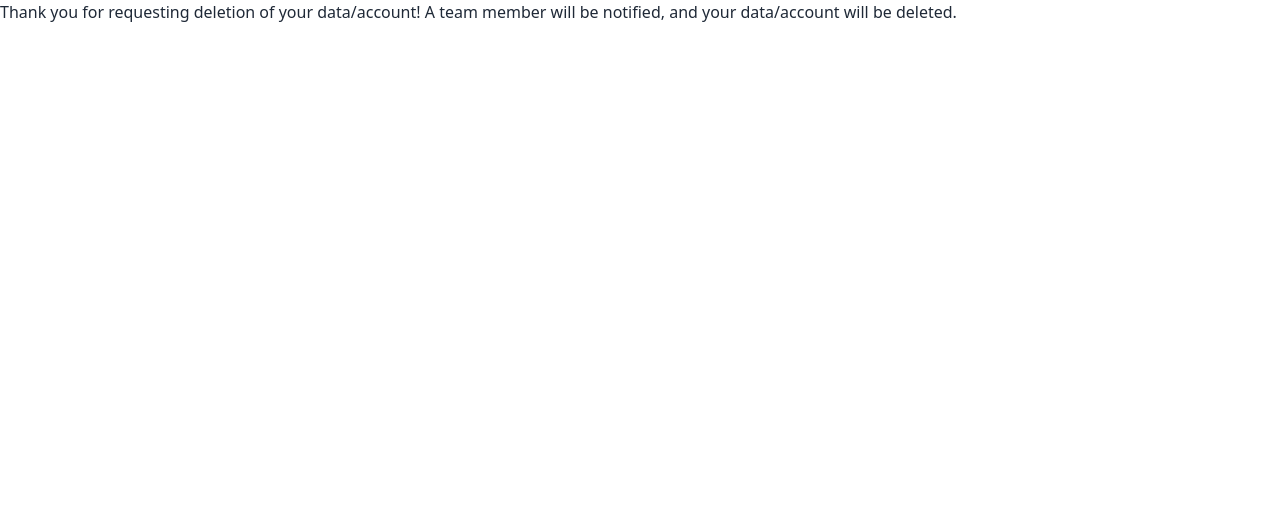
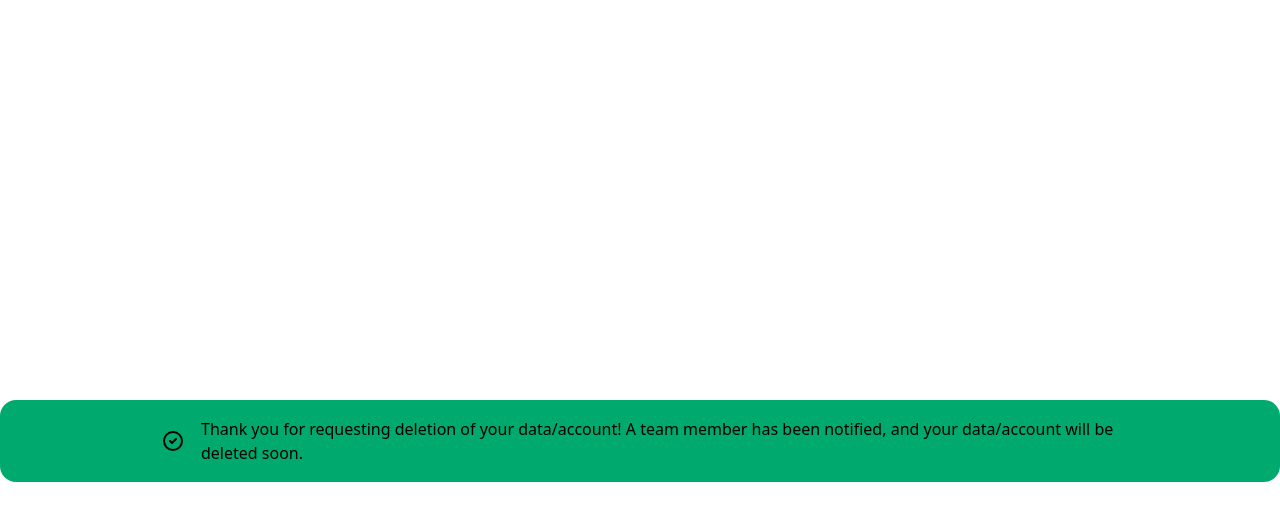
Before and after one commit to sillsdev/appbuilder-usercontent-management, a SvelteKit app: page /confirmation in a window 1280 px wide. Shown: the top 520 px of the page. Built offline with nearby package versions, Linux system fonts and the light colour scheme.

Commit message:
Add styling to confirmation page

```diff
--- a/src/routes/confirmation/+page.svelte
+++ b/src/routes/confirmation/+page.svelte
@@ -1,4 +1,27 @@
-<h1>
-    Thank you for requesting deletion of your data/account! A team member will be notified, and your
-    data/account will be deleted.
-</h1>
+<div role="alert" class="alert alert-success">
+    <svg
+        xmlns="http://www.w3.org/2000/svg"
+        class="stroke-current shrink-0 h-6 w-6"
+        fill="none"
+        viewBox="0 0 24 24"
+        ><path
+            stroke-linecap="round"
+            stroke-linejoin="round"
+            stroke-width="2"
+            d="M9 12l2 2 4-4m6 2a9 9 0 11-18 0 9 9 0 0118 0z"
+        /></svg
+    >
+    <h1>
+        Thank you for requesting deletion of your data/account! A team member has been notified, and
+        your data/account will be deleted soon.
+    </h1>
+</div>
+
+<style>
+    div {
+        padding-left: 160px;
+        padding-right: 160px;
+        position: absolute;
+        top: 50%;
+    }
+</style>
```
